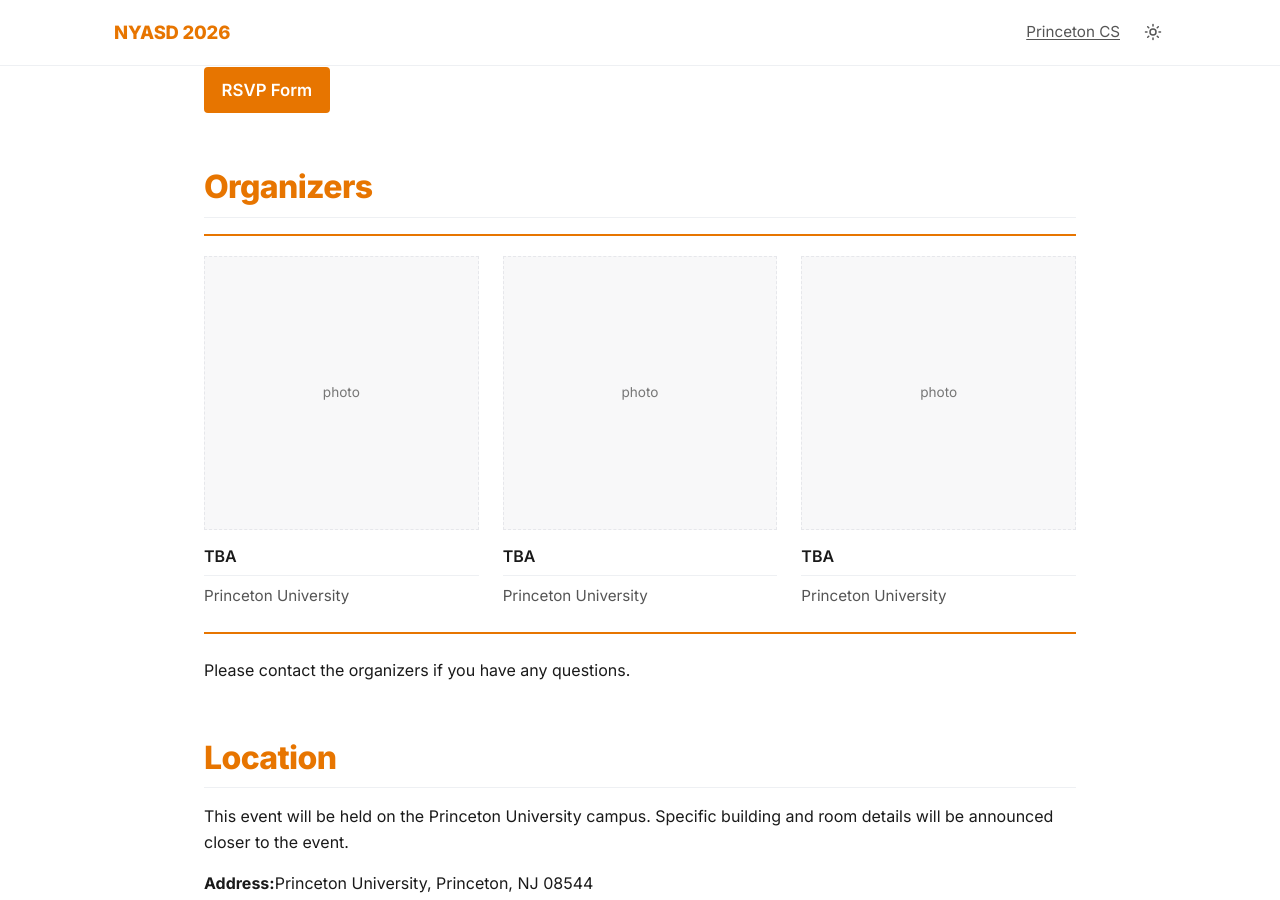
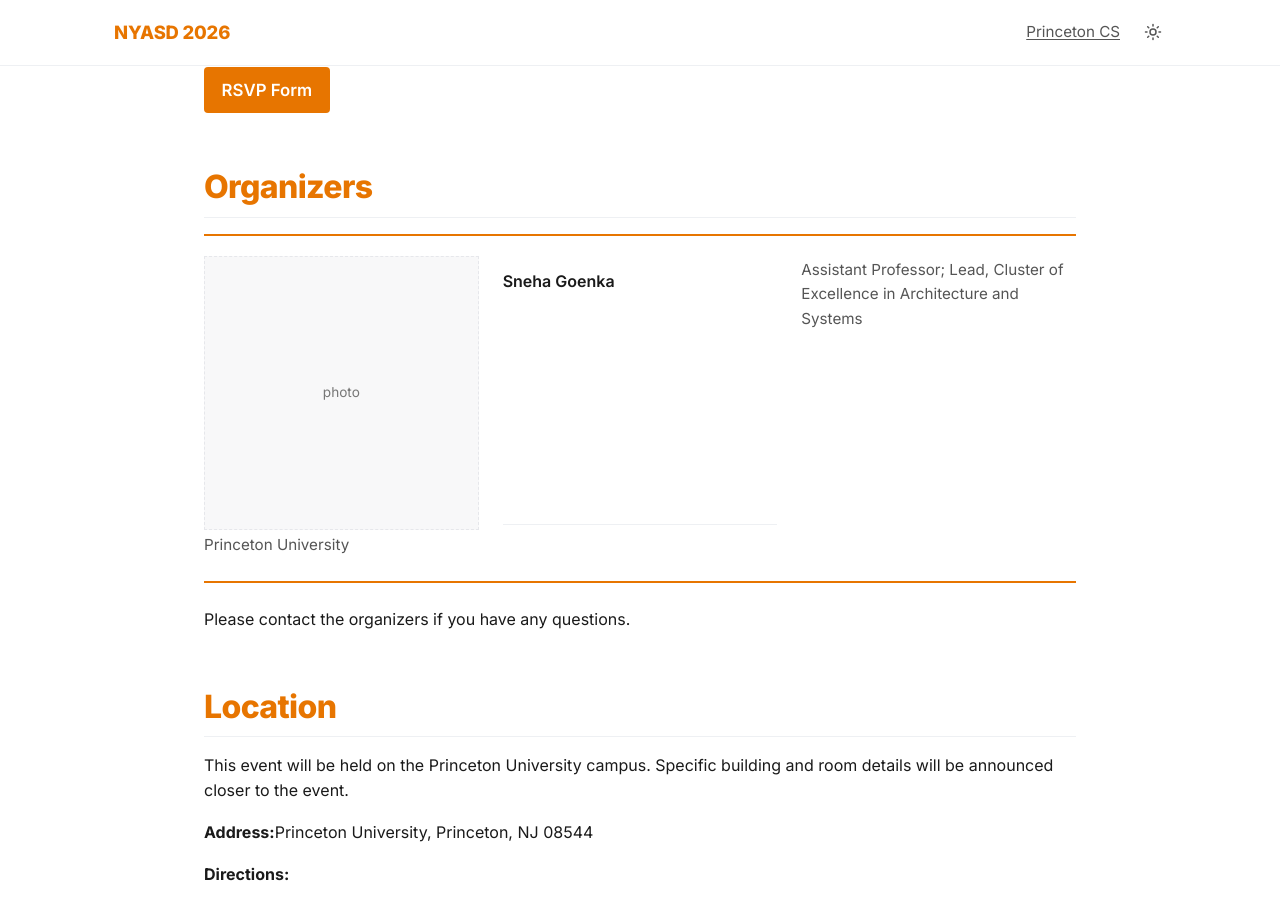
Before and after one commit to princetoncomputerarch/princetoncomputerarch.github.io, a Jekyll site: the page built from index.html, in a window 1280 px wide and 900 px high, scrolled down 2709 px. Built offline with Jekyll 4.4.1, drawn with Linux system fonts in a browser that asks for light colours.

Commit message:
Update people.yml

```diff
--- a/_data/people.yml
+++ b/_data/people.yml
@@ -10,23 +10,10 @@
 heading: "Organizers"
 
 organizers:
-  - name: "TBA"
-    role: ""
+  - name: "Sneha Goenka"
+    role: "Assistant Professor; Lead, Cluster of Excellence in Architecture and Systems"
     affiliation: "Princeton University"
-    photo: ""
-    url:   ""
 
-  - name: "TBA"
-    role: ""
-    affiliation: "Princeton University"
-    photo: ""
-    url:   ""
-
-  - name: "TBA"
-    role: ""
-    affiliation: "Princeton University"
-    photo: ""
-    url:   ""
 
 contact_line: "Please contact the organizers if you have any questions."
 
```
